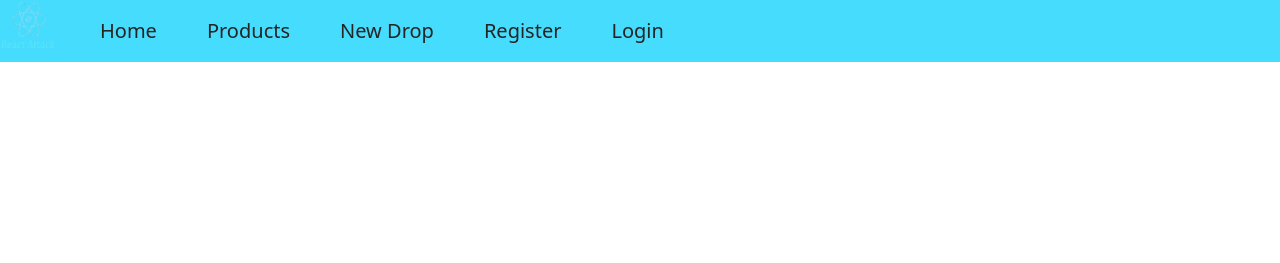
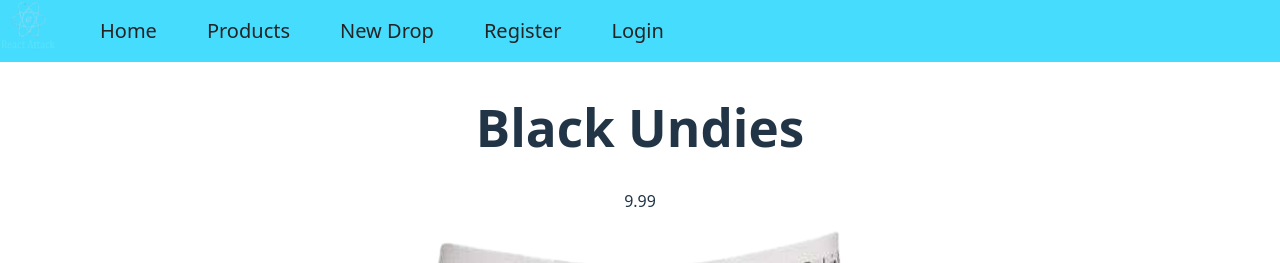
Before and after one commit to CGTFINAL/final-project, a React (Vite) app: page /#/product/0 in a window 1280 px wide. Before the commit this address led to /#/product/1. Shown: the top 263 px of the page. Built offline with nearby package versions, Linux system fonts and the light colour scheme.

Commit message:
Add Product detail pages

```diff
--- /dev/null
+++ b/src/pages/ProductDetailPage.tsx
@@ -0,0 +1,27 @@
+import { useNavigate, useParams } from "react-router-dom";
+import products from "../products.json";
+import style from '../styles/product.module.css';
+import Wrapper from "../components/Wrapper";
+
+const ProductDetailPage = () => {
+    const navigate = useNavigate();
+
+    const { index } = useParams();
+
+    function redirectIfUndefined<T>(x: T | undefined): asserts x is T {
+        if (typeof x === "undefined") navigate('/');
+    }
+    redirectIfUndefined(index);
+    const product = products[parseInt(index)];
+
+    return (
+        <Wrapper>
+            <div className={style['product-detail']}>
+                <h1>{product.name}</h1>
+                <p>{product.price}</p>
+                <img src={product.img_src} />
+            </div>
+        </Wrapper>
+    );
+}
+export default ProductDetailPage;
--- a/src/pages/ProductPage.tsx
+++ b/src/pages/ProductPage.tsx
@@ -1,3 +1,4 @@
+import { Link } from "react-router-dom";
 import Product from "../components/Product";
 import products from "../products.json";
 import style from "../styles/productpage.module.css";
@@ -8,12 +9,14 @@ const ProductPage = () => {
             <h1 className = {style.title}>Products</h1>
             <div className = {style.productList}>
                 {products.map((product, index) => (
+                    <Link to={`/product/${index}`} key={index}>
                         <Product
                             key={index}
                             img_src={product.img_src}
                             name={product.name}
                             price={product.price}
                         />
+                    </Link>
                 ))}
             </div>
         </div>
```
Lines whose indentation alone changed are shown as unchanged.
